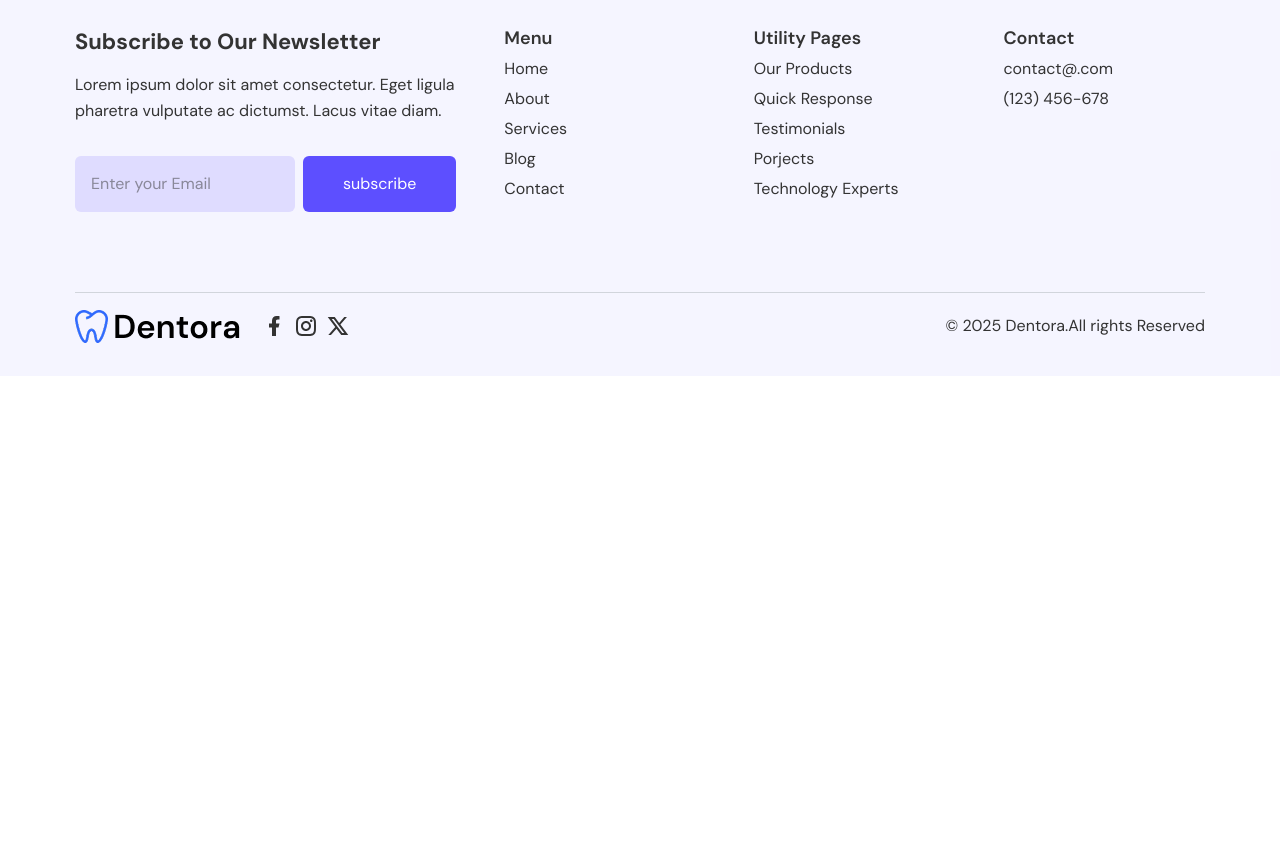
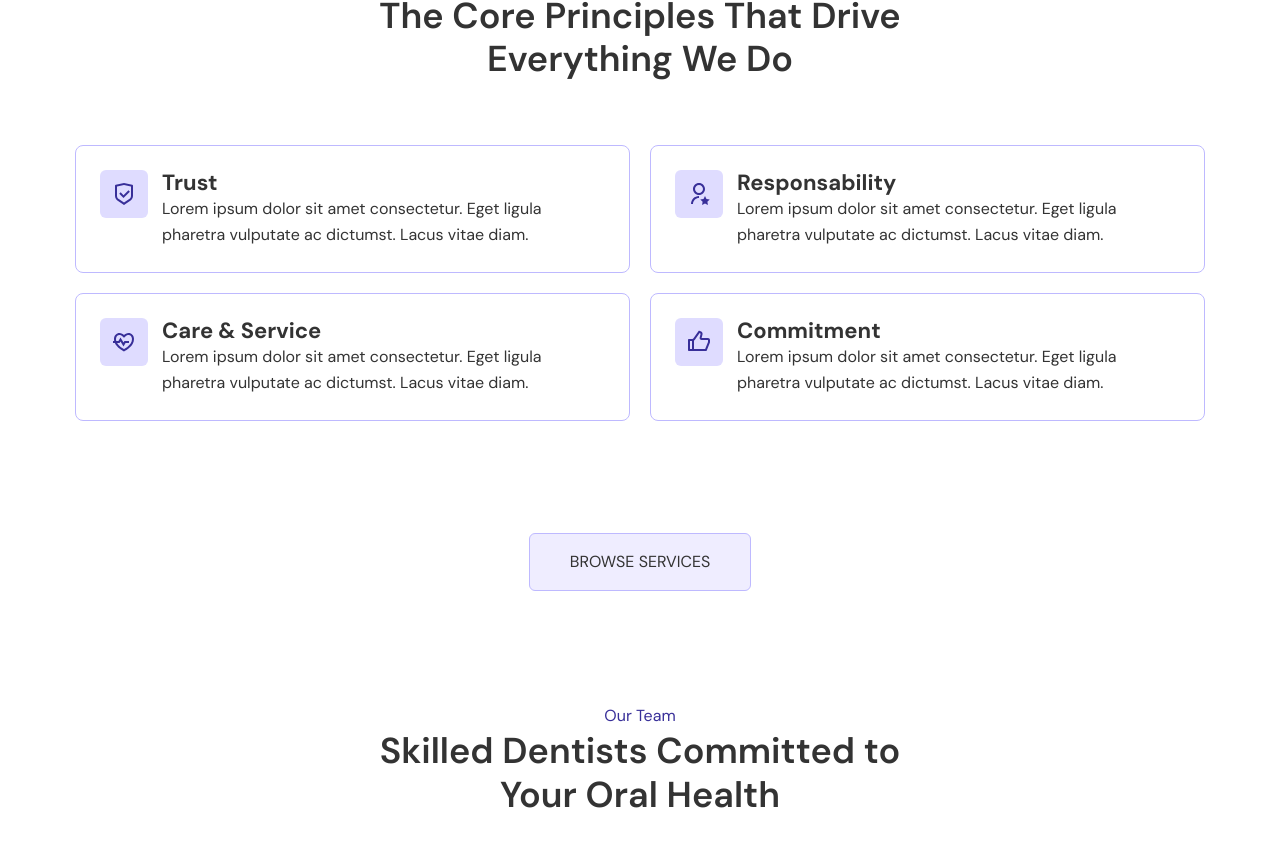
Before and after one commit to akira-odgr/dental-website-next, a Next.js app: page /about in a window 1280 px wide. Shown: the part 1882-2740 px from the top of the page. Before the commit the page ends 2258 px from the top, so only its background shows below. Built offline with nearby package versions, Linux system fonts and the light colour scheme.

Commit message:
aboutページが完成しました。

```diff
--- a/app/about/page.tsx
+++ b/app/about/page.tsx
@@ -1,6 +1,8 @@
+import { teamCardItems, valuesItems } from "@/data/data";
 import { cn } from "@/libs/utils/cn";
+import { RiInstagramLine, RiYoutubeFill } from "@remixicon/react";
 import Image from "next/image";
-import React from "react";
+import Link from "next/link";
 
 export const AboutPage = () => {
     return (
@@ -88,6 +90,119 @@ export const AboutPage = () => {
                     </div>
                 </div>
             </section>
+
+            {/* Our values */}
+            <section className="section">
+                <div className="container">
+                    {/* Title */}
+                    <div className="text-center max-w-xl mx-auto">
+                        <p className="subtitle">Values</p>
+                        <h2 className="title">
+                            The Core Principles That Drive Everything We Do
+                        </h2>
+                    </div>
+
+                    {/* Wrapper */}
+                    <div className={cn("mt-16 grid gap-5", "sm:grid-cols-2")}>
+                        {valuesItems.map((item) => (
+                            <div
+                                key={item.id}
+                                className="border border-primary-200 p-6 rounded-lg flex items-start gap-3.5 bg-white"
+                            >
+                                {/* Icon */}
+                                <span className="shrink-0 size-12 bg-primary-100 flex items-center justify-center rounded-md text-primary-700">
+                                    <item.icon />
+                                </span>
+
+                                {/* content */}
+                                <div>
+                                    <h3 className="card-title">{item.title}</h3>
+                                    <p>{item.text}</p>
+                                </div>
+                            </div>
+                        ))}
+                    </div>
+
+                    {/* Btn */}
+                    <Link
+                        href={"/service"}
+                        className={cn(
+                            "secondary-btn block mt-10 max-w-max mx-auto",
+                            "lg:mt-28"
+                        )}
+                    >
+                        BROWSE SERVICES
+                    </Link>
+                </div>
+            </section>
+
+            {/* Our Team */}
+            <section className="section">
+                <div className="container">
+                    {/* Title`` */}
+                    <div className="max-w-xl text-center mx-auto">
+                        <p className="subtitle">Our Team</p>
+                        <h2 className="title">
+                            Skilled Dentists Committed to Your Oral Health
+                        </h2>
+                    </div>
+
+                    {/* wrapper */}
+                    <div
+                        className={cn(
+                            "mt-11 grid gap-8",
+                            "sm:grid-cols-2",
+                            "lg:grid-cols-4"
+                        )}
+                    >
+                        {teamCardItems.map((item) => (
+                            <div
+                                key={item.id}
+                                className="rounded-lg overflow-hidden shadow-lg"
+                            >
+                                {/* Image */}
+                                <div className="bg-primary-100">
+                                    <Image
+                                        src={item.img}
+                                        alt={item.name}
+                                        width={260}
+                                        height={244}
+                                        className="mx-auto"
+                                    />
+                                </div>
+
+                                {/* content */}
+                                <div className="p-5 text-center space-y-1">
+                                    <h3 className="card-title">{item.name}</h3>
+                                    <p>{item.text}</p>
+                                    <div className="flex items-center justify-center gap-2.5">
+                                        <a
+                                            href="#"
+                                            className={cn(
+                                                "size-9 bg-primary-500 text-white flex items-center justify-center rounded-full transition-colors",
+                                                "hover:bg-primary-700",
+                                                "focus:bg-primary-700"
+                                            )}
+                                        >
+                                            <RiInstagramLine />
+                                        </a>
+                                        <a
+                                            href="#"
+                                            className={cn(
+                                                "size-9 bg-primary-500 text-white flex items-center justify-center rounded-full transition-colors",
+                                                "hover:bg-primary-700",
+                                                "focus:bg-primary-700"
+                                            )}
+                                        >
+                                            <RiYoutubeFill />
+                                        </a>
+                                    </div>
+                                </div>
+                            </div>
+                        ))}
+                    </div>
+                </div>
+            </section>
         </>
     );
 };
```
Also changed, not shown: content.txt.
